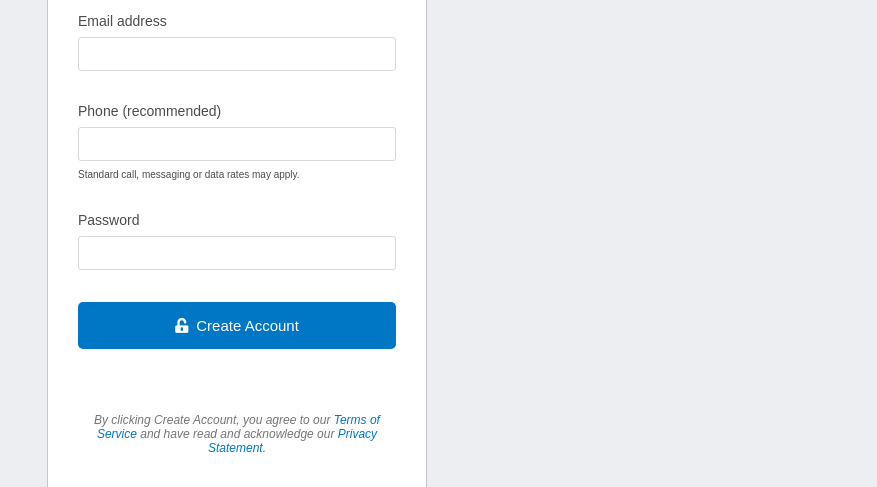
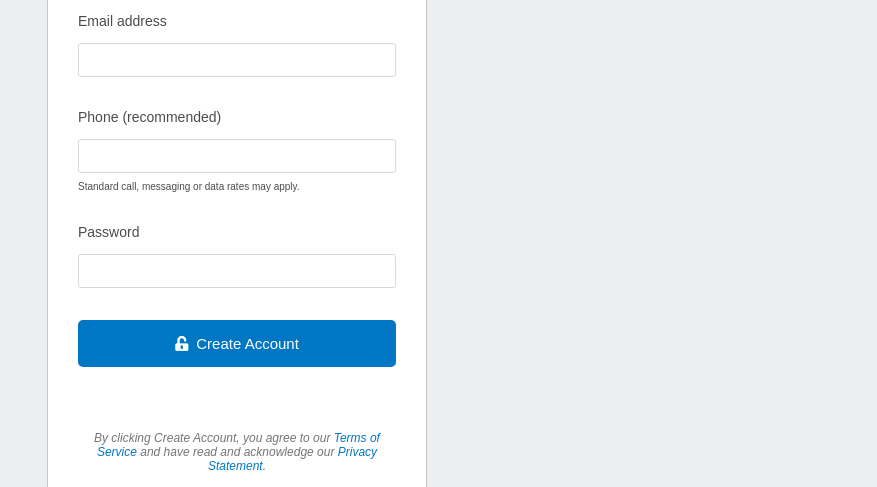
Before and after one commit to Redvanisation/mint-signup-clone, a plain HTML site: page index.html in a window 1280 px wide. Shown: the part 313-800 px from the top of the page, without its empty margins (403-1280 px from the left). Drawn offline with Linux system fonts and the light colour scheme.

Commit message:
fixing stickler issues and modifying the config file

```diff
--- a/main.css
+++ b/main.css
@@ -1,7 +1,3 @@
-#email, #phone, #password
-{
-	padding: 6px 6px 6px 8px;
-}
 *,
 html,
 body
@@ -253,5 +249,5 @@ input[type='number']
 }
 label
 {
-	padding: 0px,0px,6px;
+	padding: 0 0 6px;
 }
```
Also changed, not shown: 1 other file.
